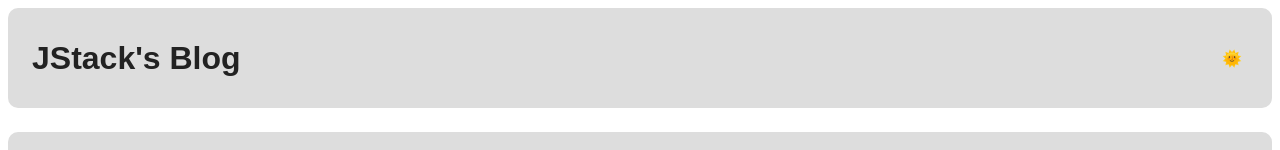
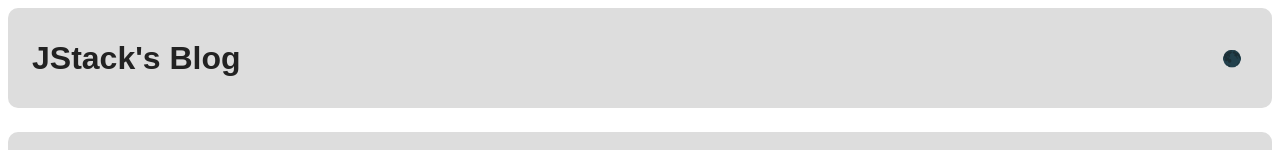
Before and after one commit to felipeoak1/javascript, a React app: page / in a window 1280 px wide. Shown: the top 150 px of the page. Built offline with nearby package versions, Linux system fonts and the light colour scheme.

Commit message:
fix: button footer and header

```diff
--- a/src/App.js
+++ b/src/App.js
@@ -27,13 +27,11 @@
       return theme === 'dark' ? 'light' : 'dark'
     }
 
-
-
     return (
       <Context.Provider value={handleChangeColor}>
         <ThemeProvider theme={{choosedTheme: themes[theme], themeProps: themeProps}}>
           <GlobalStyle />
-          <Layout changeColor = {()=>this.setState({theme: theme === 'dark' ? 'light' : 'dark' }) }/>
+          <Layout changeColor = {()=>this.setState({theme: theme === 'dark' ? 'light' : 'dark' })} tema={theme}/>
         </ThemeProvider>
       </Context.Provider>
     );
--- a/src/components/Footer/index.js
+++ b/src/components/Footer/index.js
@@ -6,13 +6,11 @@
 
 import { Context } from '../../App'
 
-export default function Footer() {
-  const {handleChangeColor, currentTheme} = useContext(Context)
-
+export default function Footer(props) {
   return (
     <Container>
       <span>JStack's Blog. Todos os direitos reservados.</span>
-      <button type="button" onClick={handleChangeColor}>{currentTheme == 'dark' ? '🌞': '🌚'}</button>
+      <button type="button" onClick={props.changeColor}>{props.tema == 'dark' ? '🌞': '🌚'}</button>
     </Container>
   );
 }
--- a/src/components/Header/index.js
+++ b/src/components/Header/index.js
@@ -5,8 +5,9 @@
 import  { Context }  from '../../App'
 
 export default function Header(props) {
-  const currentTheme = 'dark'
-  console.log(props)
+  const currentTheme = props.tema
+  console.log(currentTheme)
+
   return (
     <Container>
       <h1>JStack's Blog</h1>
--- a/src/components/Layout/index.js
+++ b/src/components/Layout/index.js
@@ -8,9 +8,9 @@
 
   return (
     <>
-      <Header  changeColor = {props.changeColor}/>
+      <Header  changeColor = {props.changeColor} tema = {props.tema}/>
       <PostsList />
-      <Footer />
+      <Footer changeColor = {props.changeColor} tema = {props.tema} />
     </>
   );
 }
```
